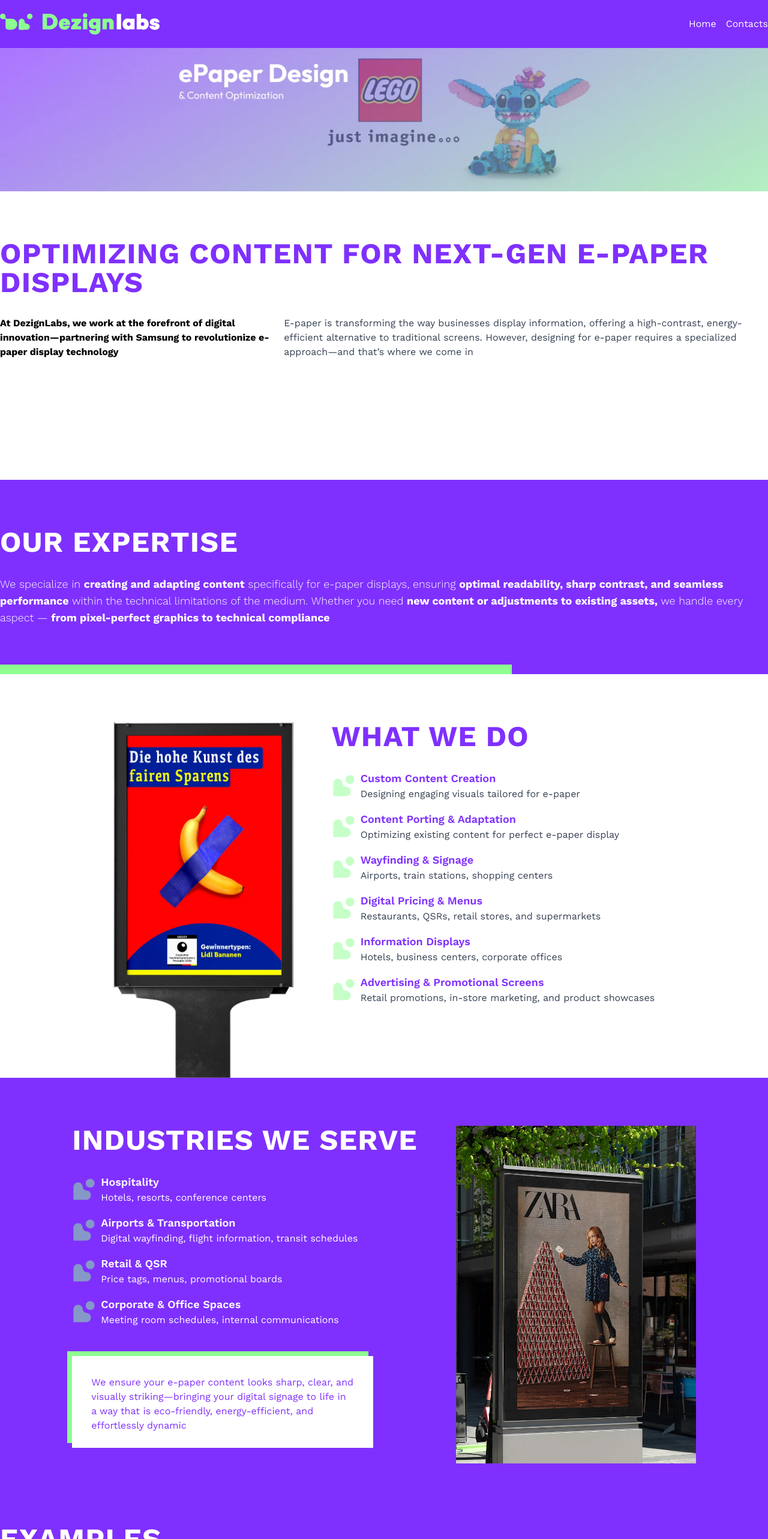
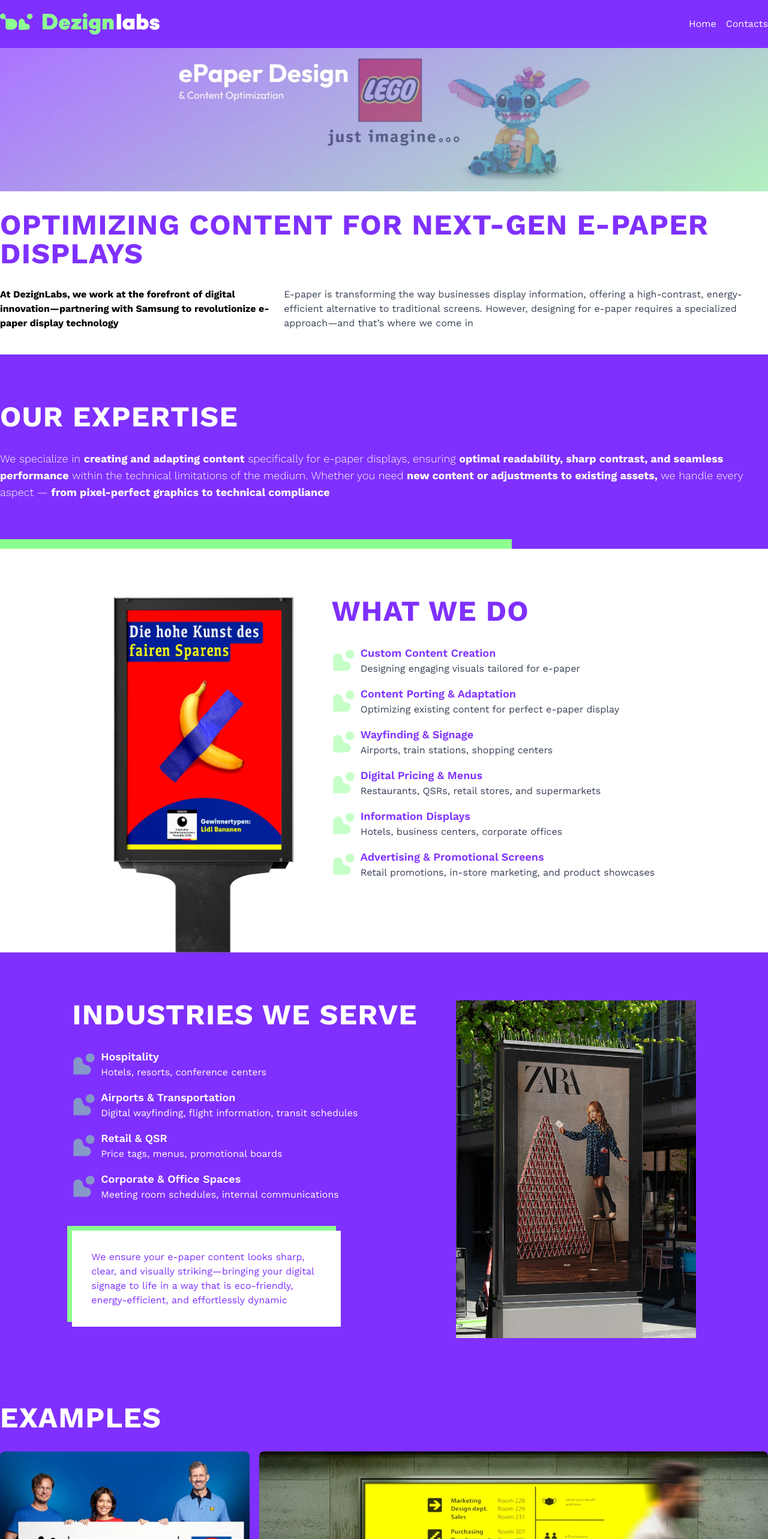
Before and after one commit to SeggyFault/dezignLabs-frontend, a React (Vite) app: page /epaper in a window 1280 px wide. Shown: the top 2566 px of the page at 60% size. Built offline with nearby package versions, Linux system fonts and the light colour scheme.

Commit message:
refactor: check the text size and spacing consistency (closes #57)

```diff
--- a/src/components/Hero.jsx
+++ b/src/components/Hero.jsx
@@ -7,7 +7,7 @@
 	      <img className="object-cover w-full h-full" src="/images/hero.png" alt="hero image" />
 	      <div className="absolute inset-0 bg-text-default opacity-50"></div>
       </div>
-      <div className="relative container mx-auto flex flex-col gap-4 h-screen md:gap-8 justify-end">
+      <div className="relative container px-4 md:px-0 mx-auto flex flex-col gap-4 h-screen md:gap-8 justify-end">
         <h1 className="uppercase text-text-on-dark text-5xl md:text-6xl">Bringing bold visions & powerful stories to life</h1>
         <p className="text-text-on-dark text-xl font-light">We create immersive experiences that keep your game in players' pockets — and on their minds</p>
         <a href="#our-services">
--- a/src/components/Navbar.jsx
+++ b/src/components/Navbar.jsx
@@ -8,7 +8,7 @@
 
   return (
     <nav className='bg-brand-primary h-20 fixed z-1000 w-full'>
-      <div className='container mx-auto h-full flex justify-between items-center text-white'>
+      <div className='container px-4 md:px-0 mx-auto h-full flex justify-between items-center text-white'>
         <NavLink to="/" className="flex gap-4">
         <img src="/images/Logo.svg" alt="Dezignlabs Logo Icon" className='h-7'/>
         <img src="/images/Dezignlabs.svg" alt="Dezignlabs Logo Text" />
--- a/src/components/OurClients.jsx
+++ b/src/components/OurClients.jsx
@@ -1,7 +1,7 @@
 export default function OurClients() {
   return (
     <section className="bg-surface-muted py-12 md:py-20">
-      <div className="container mx-auto flex flex-col gap-4 md:gap-8">
+      <div className="container px-4 md:px-0 mx-auto flex flex-col gap-4 md:gap-8">
         <h2 className="uppercase text-brand-primary text-5xl font-bold">Our clients</h2>
         <div className="grid grid-cols-3 md:grid-cols-6 gap-6 ">
           {/*Scopely*/}
--- a/src/pages/EpaperPage.jsx
+++ b/src/pages/EpaperPage.jsx
@@ -10,10 +10,10 @@
   return (
     <div>
       {/*HERO*/}
-      <section className="py-12 md:py-20 bg-surface-default h-screen">
+      <section className="pt-20 pb-10 bg-surface-default">
         <img className="w-full h-auto" src="/images/epaper-hero.webp" alt="epaper design hero image" />
         <div className="container px-4 md:px-0 mx-auto">
-          <h2 className="text-brand-primary uppercase text-5xl font-bold tracking-wide pt-20 pb-8">Optimizing Content for Next-Gen E-Paper Displays</h2>
+          <h2 className="text-brand-primary uppercase text-5xl font-bold tracking-wide py-8">Optimizing Content for Next-Gen E-Paper Displays</h2>
           <div className="flex gap-4 flex-col md:flex-row">
             <p className="font-bold text-base">At DezignLabs, we work at the forefront of digital innovation—partnering with Samsung to revolutionize e-paper display technology</p>
             <p className="text-base text-gray-700">E-paper is transforming the way businesses display information, offering a high-contrast, energy-efficient alternative to traditional screens. However, designing for e-paper requires a specialized approach—and that’s where we come in</p>
@@ -99,10 +99,10 @@
                 text="Meeting room schedules, internal communications"
               />
             </ul>
-            <div className="relative mt-12">
-              <div className="absolute z-0 -left-2 bottom-2 bg-brand-accent h-[153px] w-[502px]"></div>
-              <div className="relative z-1000 bg-surface-default p-8 h-[153px] w-[502px]">
-                <p className="text-brand-primary">We ensure your e-paper content looks sharp, clear, and visually striking—bringing your digital signage to life in a way that is eco-friendly, energy-efficient, and effortlessly dynamic</p>
+            <div className="relative mt-12 w-full max-w-md">
+              <div className="absolute z-0 -left-2 bottom-2 bg-brand-accent h-full w-full"></div>
+              <div className="relative z-50 bg-surface-default p-6 sm:p-8">
+                <p className="text-brand-primary text-sm sm:text-base">We ensure your e-paper content looks sharp, clear, and visually striking—bringing your digital signage to life in a way that is eco-friendly, energy-efficient, and effortlessly dynamic</p>
               </div>
             </div>
           </div>
```
